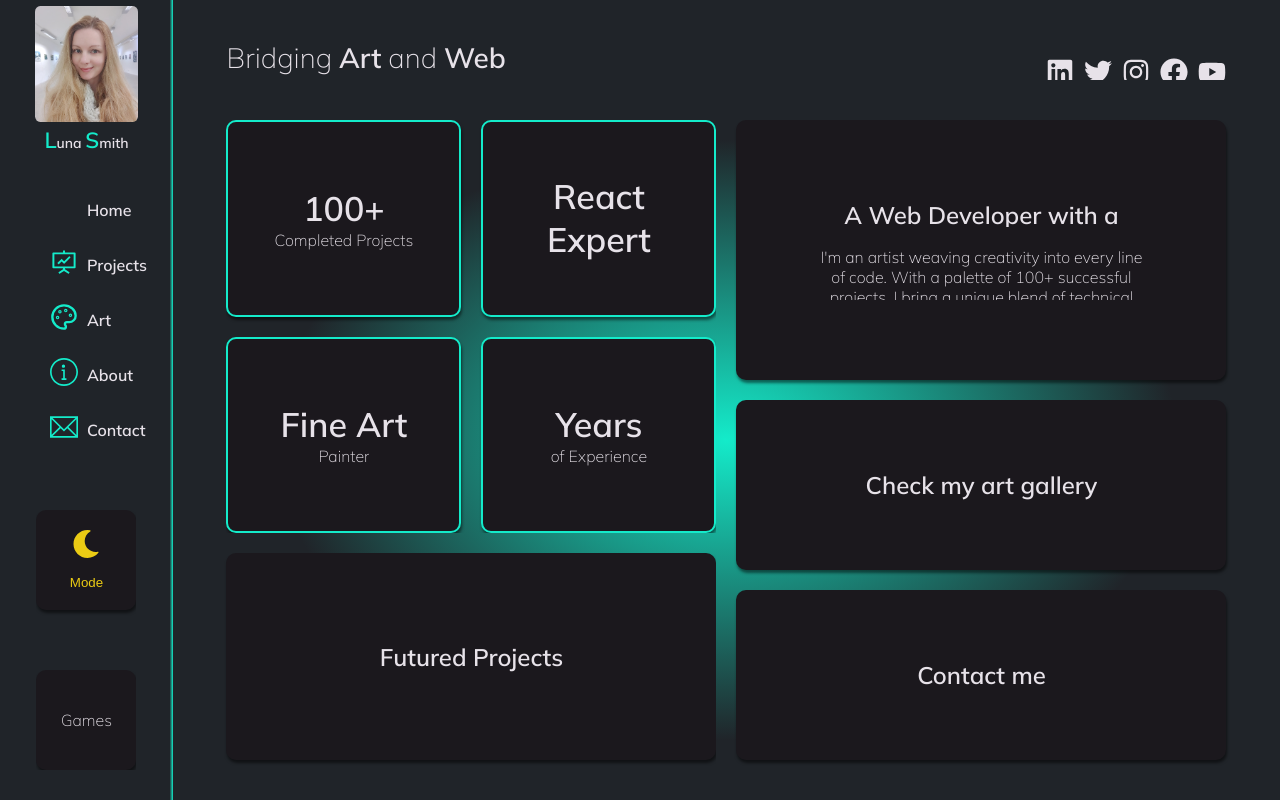
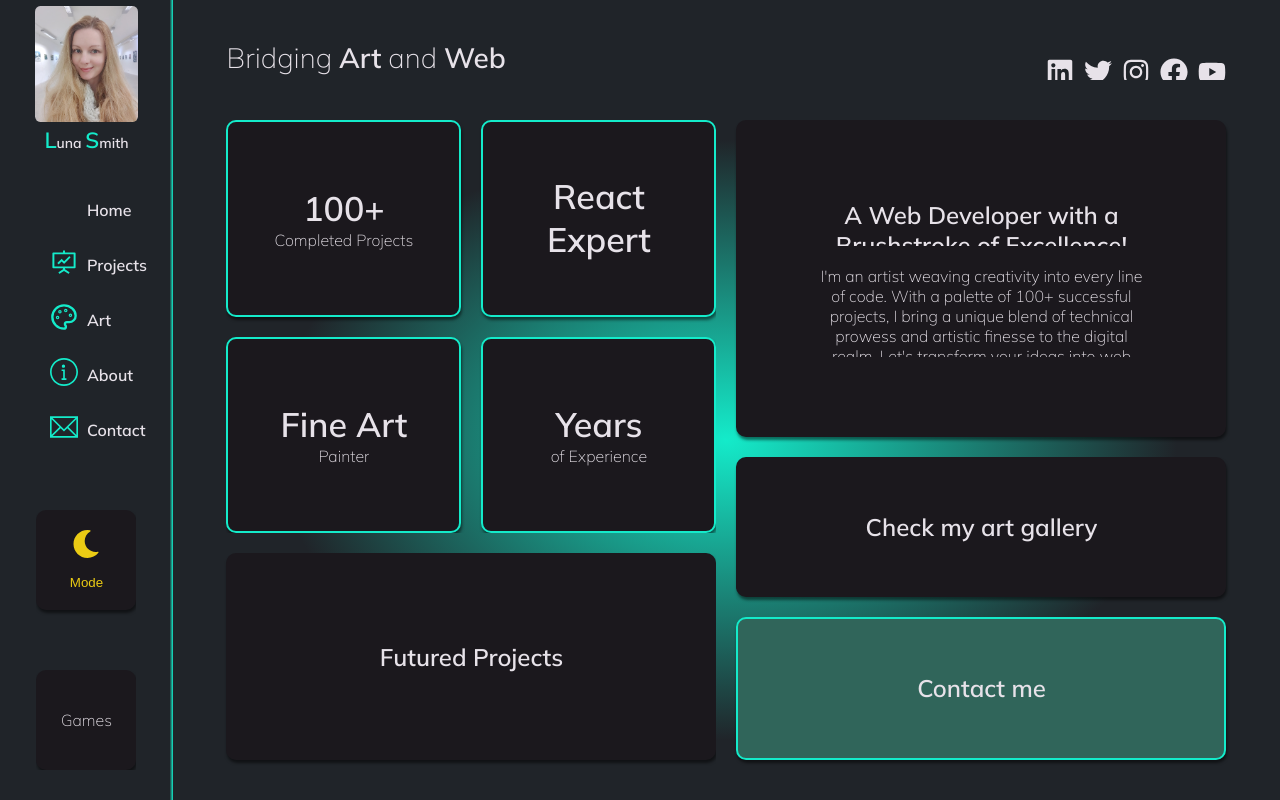
Before and after one commit to Lu-Smith/new_react_portfolio_sass, a React (Create React App) app: page / in a window 1280 px wide. Built offline with nearby package versions, Linux system fonts and the light colour scheme; some icons are missing.

Commit message:
Updated Hero

```diff
--- a/src/components/Hero.tsx
+++ b/src/components/Hero.tsx
@@ -1,10 +1,25 @@
 import React from 'react';
 import { Link } from 'react-router-dom';
 import FuturedComponents from './FuturedComponents';
+import { motion } from 'framer-motion';
 
 interface ModeProps {
   mode: string,
 };
+
+const contactVariants = {
+  initial: {
+      x: 100,
+      opacity: 0,
+  },
+  animate: {
+      x: 0,
+      opacity: 1,
+      transition: {
+          duration: 3,
+      }
+  },
+}
 
 const Hero = ({ mode }: ModeProps) => {
   return (
@@ -33,11 +48,15 @@ const Hero = ({ mode }: ModeProps) => {
               <h2>Check my art gallery</h2>
             </a>
         </div>
-        <div>
+        <motion.div
+        className='contact'
+        variants={contactVariants}
+        initial="initial"
+        animate="animate">
           <Link to='/contact'>
               <h2>Contact me</h2>
           </Link>
-        </div>
+        </motion.div>
       </div>
     </div>
   )
--- a/src/styles/hero.scss
+++ b/src/styles/hero.scss
@@ -8,6 +8,15 @@
     }
 
     .messageContainer {
+        .contact {
+            background-color: $light-box-background;
+            border: $futured-border;
+
+                h2 {
+                    color: $primary-color;
+                }
+        }
+
         div {
             background-color: $primary-background;
         }
@@ -46,6 +55,15 @@
             span {
                 font-weight: 600;
             }
+        }
+
+        .contact {
+            background-color: $light-box-background;
+            border: $futured-border;
+
+                h2 {
+                    color: $primary-color;
+                }
         }
 
         div {
@@ -160,7 +178,7 @@
         }
 
         .mainInfo {
-            flex: 2;
+            flex: 4;
 
             @include mobile {
                 flex: 3;
```
